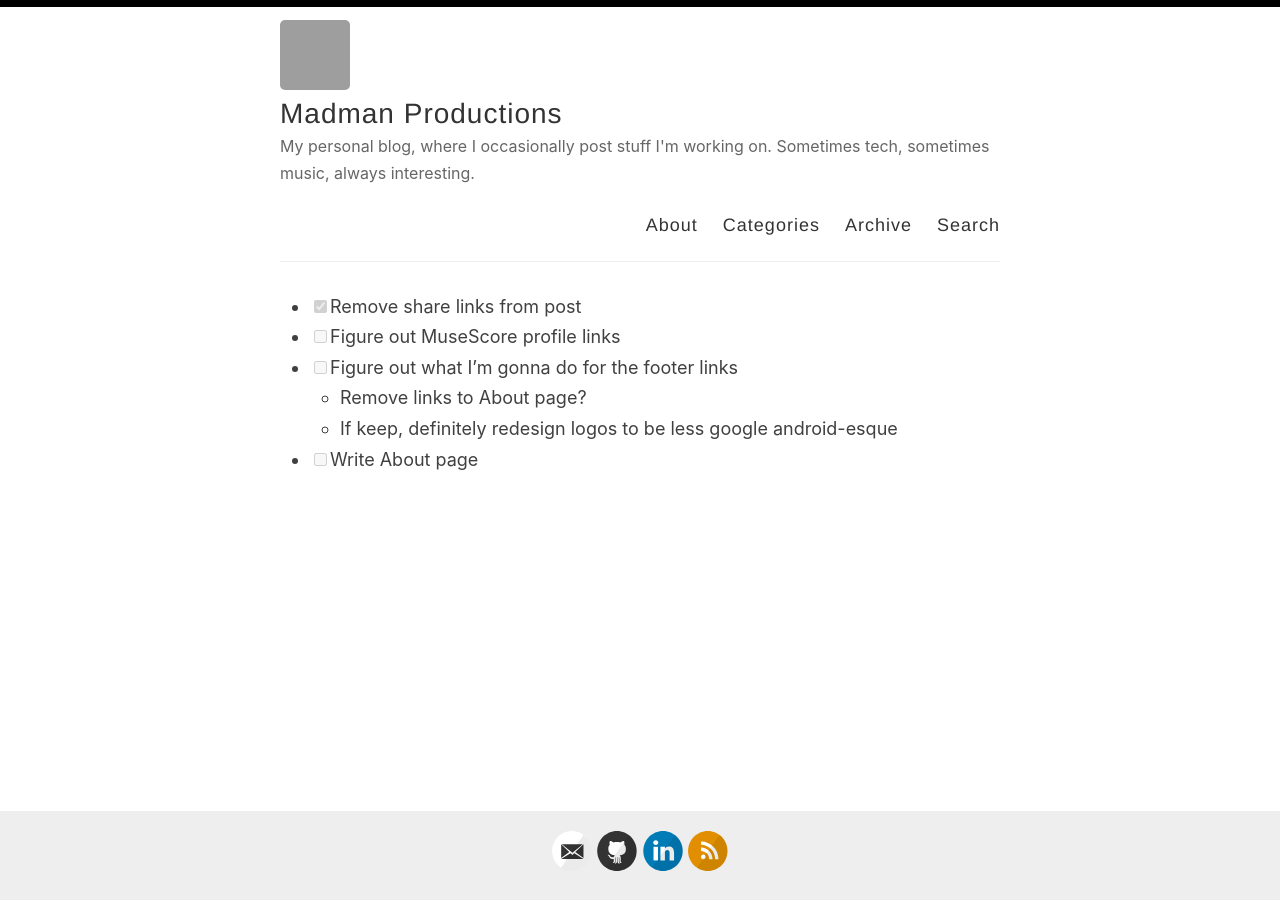
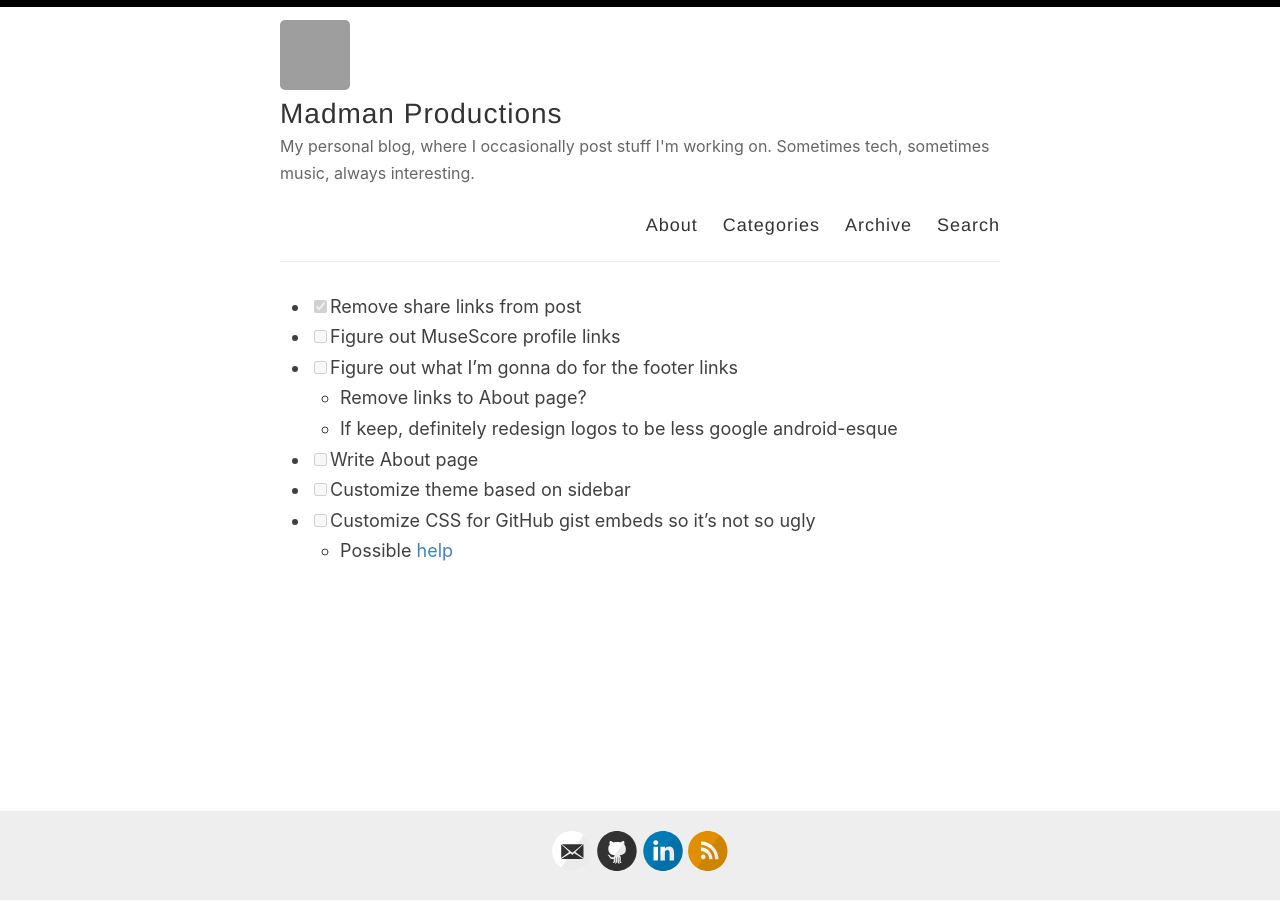
Before and after one commit to jpcranford/jpcranford.github.io, a Jekyll site: the page built from todos.md, in a window 1280 px wide. Built offline with Jekyll 4.4.1, drawn with Linux system fonts in a browser that asks for light colours; our own code applies the rules of GitHub Pages for plain Markdown files; grey boxes are pictures that could not be loaded.

Commit message:
Update todos.md

```diff
--- a/todos.md
+++ b/todos.md
@@ -1,6 +1,9 @@
 - [x] Remove share links from post
 - [ ] Figure out MuseScore profile links
 - [ ] Figure out what I'm gonna do for the footer links
-  - Remove links to About page?
-  - If keep, definitely redesign logos to be less google android-esque
+    - Remove links to About page?
+    - If keep, definitely redesign logos to be less google android-esque
 - [ ] Write About page
+- [ ] Customize theme based on sidebar
+- [ ] Customize CSS for GitHub gist embeds so it's not so ugly
+    - Possible [help](https://betterstack.dev/blog/how-to-embed-a-github-gist-in-your-website/)
```
